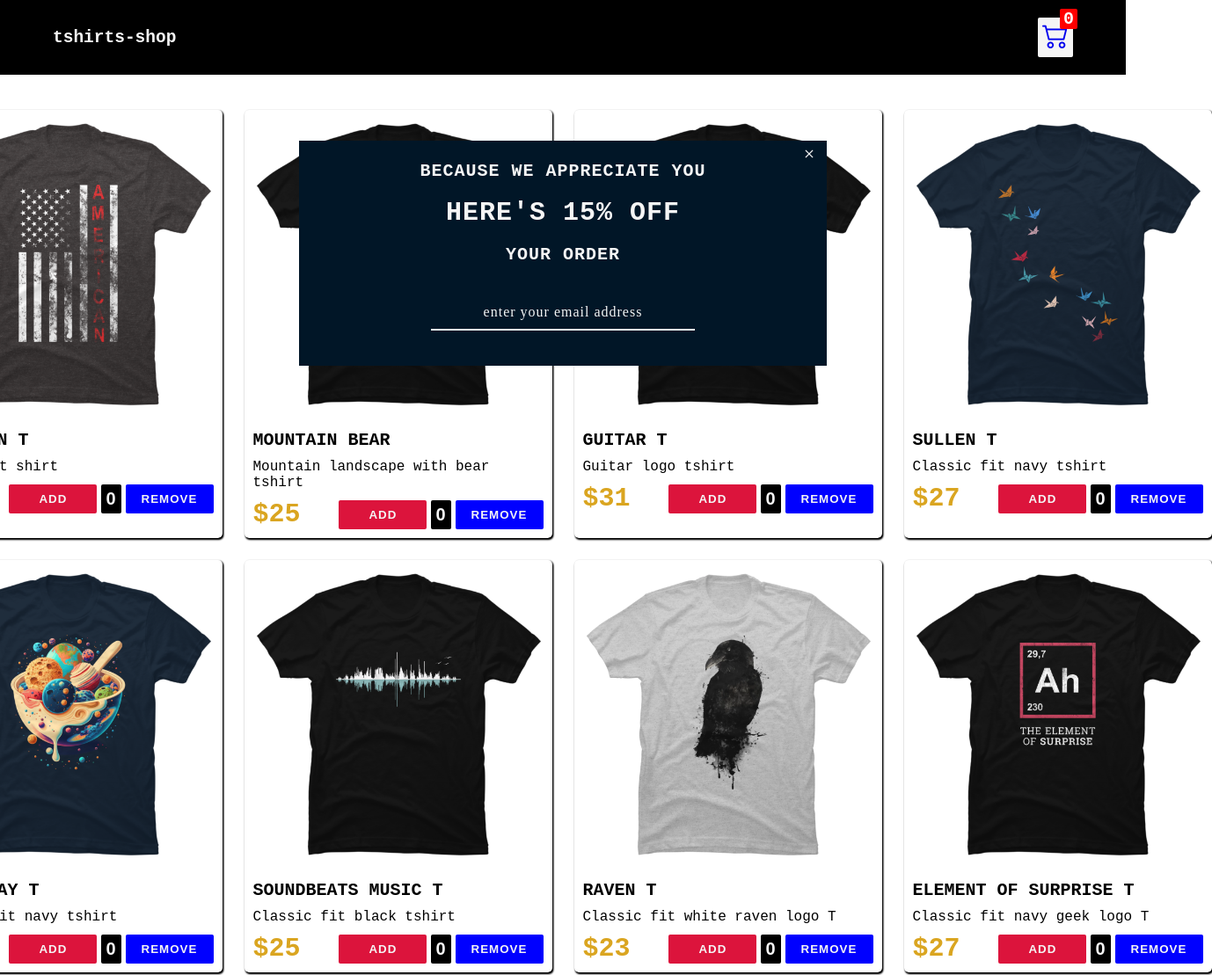
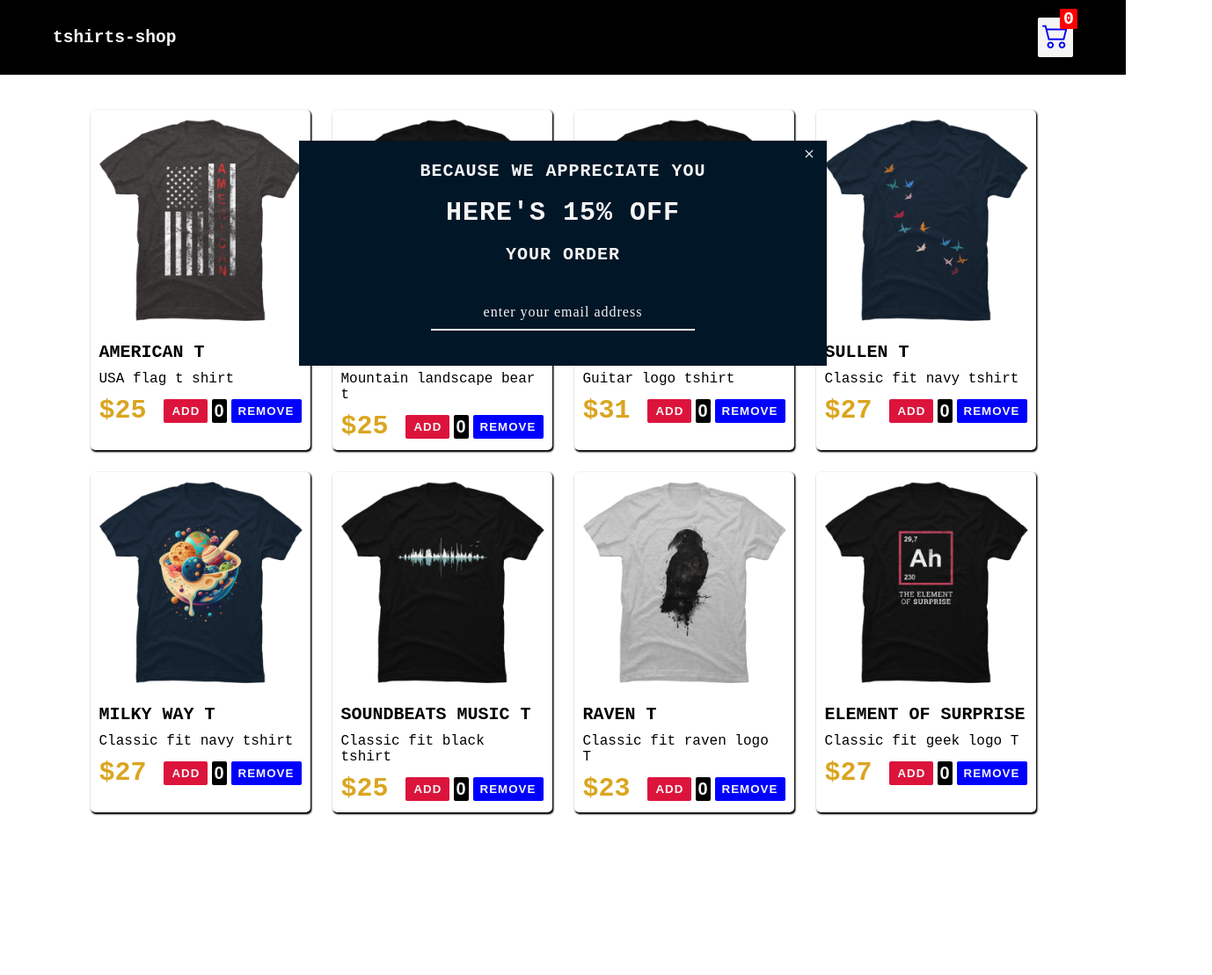
Before and after one commit to AlexM-FullStack/First-Ecom-Store, a plain HTML site: page index.html in a window 1280 px wide. Shown: the top 1109 px of the page at 88% size, 1378 px wide, since content can reach past the window. After the commit the page ends 964 px from the top, so only its background shows below. Drawn offline with nearby package versions, Linux system fonts and the light colour scheme.

Commit message:
reduce size of product cards

```diff
--- a/index.js
+++ b/index.js
@@ -14,7 +14,7 @@ function renderShopItems(data) {
 
        const imgEl = document.createElement('img')
        imgEl.src = `./${img}`
-       imgEl.width = 350
+       imgEl.width = 250
        itemEl.appendChild(imgEl)
 
        const detailsDiv = document.createElement('div')
--- a/products.js
+++ b/products.js
@@ -10,7 +10,7 @@ let shopProductsData = [
         id: 2,
         name: 'Mountain Bear',
         price: 25,
-        description: 'Mountain landscape with bear tshirt',
+        description: 'Mountain landscape bear t',
         img: 'images/bear.png'
 
     },
@@ -46,14 +46,14 @@ let shopProductsData = [
         id: 7,
         name: 'Raven T',
         price: 23,
-        description: 'Classic fit white raven logo T',
+        description: 'Classic fit raven logo T',
         img: 'images/raven.png'
     },
     {
         id: 8,
-        name: 'Element of Surprise T',
+        name: 'Element of Surprise',
         price: 27,
-        description: 'Classic fit navy geek logo T',
+        description: 'Classic fit geek logo T',
         img: 'images/surprise.png'
     }
 ]
--- a/style.css
+++ b/style.css
@@ -42,7 +42,7 @@ body {
 
 .shop {
     display: grid;
-    grid-template-columns: repeat(4, 350px);
+    grid-template-columns: repeat(4, 250px);
     gap: 25px;
     justify-content: center;
     margin: 40px 0;
@@ -63,6 +63,7 @@ body {
     flex-direction: column;
     padding: 10px;
     gap: 10px;
+    flex-grow: 1;
 }
 
 .details h3 {
@@ -77,7 +78,7 @@ body {
 .price-quantity {
     display: flex;
     justify-content: space-between;
-    align-items: end;
+    align-items: center;
 }
 
 .price-quantity h2 {
@@ -97,18 +98,18 @@ body {
     letter-spacing: 1px;
     color: whitesmoke;
     text-transform: uppercase;
-    padding: 5px;
+    padding: 2px;
     cursor: pointer;
 }
 
 .increase{
     background-color: crimson;
-    width: 100px;
+    width: 50px;
 }
 
 .decrease {
     background-color: blue;
-    width: 100px;
+    width: 80px;
 }
 
 .quantity {
```
